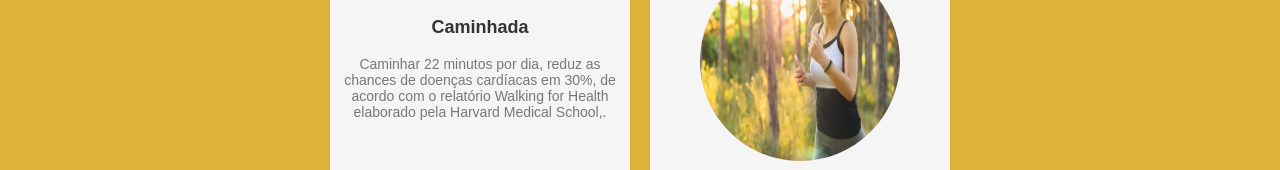
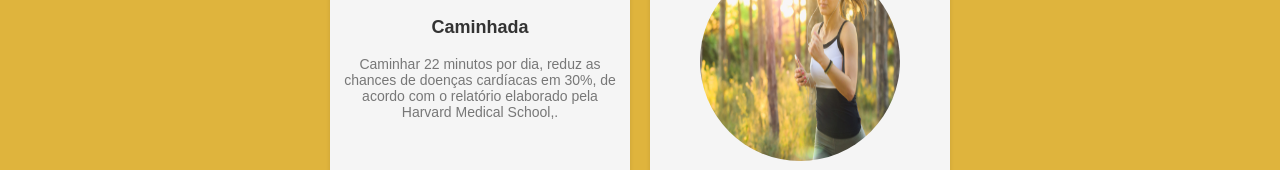
Before and after one commit to FTYSKENSHIN/meusite, a plain HTML site: page exercicios.html in a window 1280 px wide. Shown: the part 439-609 px from the top of the page. Drawn offline with Linux system fonts and the light colour scheme.

Commit message:
Update exercicios.html

```diff
--- a/exercicios.html
+++ b/exercicios.html
@@ -35,7 +35,7 @@
         <img src="imagens/caminhada.jpg" alt="Imagem dos pés de uma pessoa andando">
         <h3>Caminhada</h3>
         <p>Caminhar 22 minutos por dia, reduz as chances de doenças cardíacas em 30%,
-          de acordo com o relatório  Walking for Health elaborado pela Harvard Medical School,. </p>
+          de acordo com o relatório elaborado pela Harvard Medical School,. </p>
       </div>
 
       <div class="box">
```
